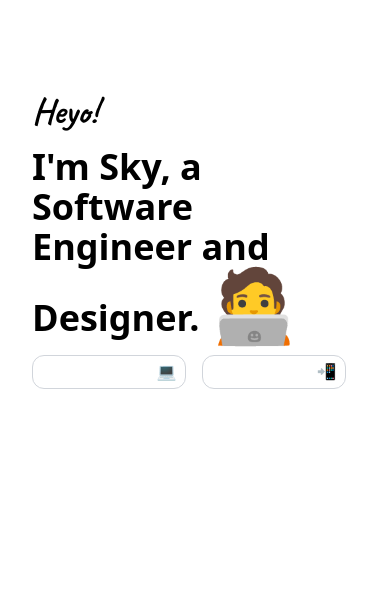
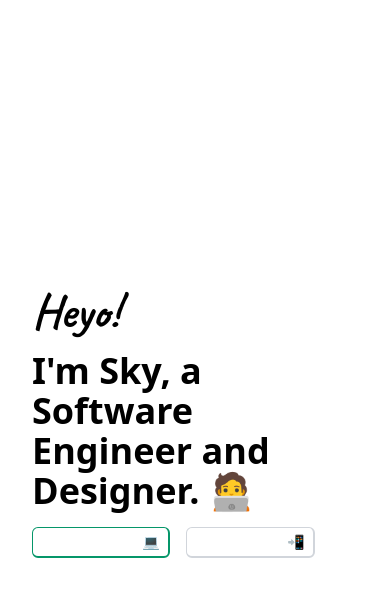
Before and after one commit to skystanoyevitch/sky-portfolio, a React (Create React App) app: page / in a window 390 px wide. Shown: the top 596 px of the page. Built offline with nearby package versions, Linux system fonts and the light colour scheme.

Commit message:
changed fonts and styles

```diff
--- a/src/App.js
+++ b/src/App.js
@@ -13,7 +13,7 @@ import Portfolio from "./Pages/Portfolio/Portfolio";
 // ];
 const App = () => (
   <BrowserRouter>
-    <div className="bg-[#1A1D25]">
+    <div className="bg-[#081734]">
       {/* <Nav navLinks={navLinks} /> */}
       <ScrollToTop />
       <Routes>
--- a/src/Layout/Navigation/Footer.jsx
+++ b/src/Layout/Navigation/Footer.jsx
@@ -8,7 +8,7 @@ import { FooterNav } from "./Components/FooterNav";
 const Footer = () => {
   return (
     <>
-      <footer className="md:p-6 lg:p-8 bg-[#1A1D25]">
+      <footer className="md:p-6 lg:p-8 bg-[#081734]">
         <div className="flex flex-col p-4 w-full h-full justify-center">
           <div className="flex flex-row justify-center">
             <FooterNav />
--- a/src/Pages/Home/Components/Hero.jsx
+++ b/src/Pages/Home/Components/Hero.jsx
@@ -14,22 +14,22 @@ function Hero() {
   }, [navigate]);
 
   return (
-    <div className="w-screen h-120 flex flex-col justify-center md:h-screen">
+    <div className="w-screen h-screen flex flex-col justify-center md:h-screen">
       <div className="lg:h-full">
         <div className="container mx-auto flex flex-col lg:justify-center lg:flex-row p-8 lg:p-8 xl:p-0 lg:h-full">
           <div className="flex flex-col justify-center space-y-4 container mx-auto max-w-sm md:max-w-lg lg:max-w-6xl">
-            <p className="text-4xl md:text-5xl xl:text-8xl font-caveat font-bold text-neutral-300">
+            <p className="text-5xl md:text-6xl xl:text-8xl font-caveat font-bold text-neutral-300">
               Heyo!
             </p>
-            <div className="text-4xl md:text-5xl xl:text-8xl font-sans font-bold text-neutral-300">
+            <div className="text-4xl md:text-6xl xl:text-8xl font-bold text-neutral-300">
               I'm <span className="bg-clip-text text-cyan-500">Sky</span>, a
               Software Engineer and Designer.{" "}
-              <span className="text-7xl">🧑‍💻</span>
+              <span className="md:text-4xl lg:text-7xl">🧑‍💻</span>
             </div>
-            <div className="text-white font-mono flex space-x-4">
+            <div className="text-white text-sm md:text-base font-mono flex space-x-4">
               <a
                 href="/portfolio"
-                className="border rounded-xl py-1 px-2 flex place-items-center space-x-2"
+                className="border-green-600 border border-r-2 border-b-2 rounded-md py-1 px-2 flex place-items-center space-x-2"
               >
                 {/* <FaLaptop /> */}
                 <div>My Projects 💻 </div>
@@ -37,7 +37,7 @@ function Hero() {
               <a
                 href="https://twitter.com/Sky_webdev"
                 target="blank_"
-                className="border rounded-xl py-1 px-2 flex place-items-center space-x-2"
+                className="border border-r-2 border-b-2 border-orange-500 rounded-md py-1 px-2 flex place-items-center space-x-2"
               >
                 {/* <FaXTwitter /> */}
                 <div>Contact Me 📲</div>
--- a/src/Pages/Portfolio/Portfolio.jsx
+++ b/src/Pages/Portfolio/Portfolio.jsx
@@ -1,11 +1,10 @@
 import { allProjects } from "./allProjects";
 
 function Portfolio() {
-
   return (
     <>
       <div className="h-screen text-white flex flex-col justify-center">
-        <div className="h-full py-24 md:pt-0 md:h-1/2 container mx-auto w-80 md:w-full md:max-w-2xl lg:max-w-3xl space-y-16">
+        <div className="h-full py-24 md:pt-0 md:h-1/2 container mx-auto w-80 md:w-full md:max-w-2xl lg:max-w-3xl space-y-8 md:space-y-10">
           <a href="/" className="text-5xl">
             👈
           </a>
@@ -18,41 +17,14 @@ function Portfolio() {
                   className={` transition-all w-80 z-0 md:w-full md:max-w-3xl hover:scale-105 hover:underline hover:underline-offset-8`}
                 >
                   <a
-                    href={project.link} target="blank_"
+                    href={project.link}
+                    target="blank_"
                     className=" w-full flex justify-between items-center"
                   >
-                    <div className="font-caveat text-lg md:text-2xl lg:text-4xl text-neutral-300">
-                      {project.name} 🡽
+                    <div className="font-bold text-2xl md:text-4xl text-neutral-300">
+                      {project.name} <span className="text-cyan-500">🡽</span>
                     </div>
                   </a>
-
-                  {/* {buttonOpen[project.id] && (
-                    <div className="md:max-w-lg m-8">
-                      <p className="text-sm md:text-lg font-poppins mb-4 md:mb-8">
-                        {project.description}
-                      </p>
-                      <a
-                        href={project.link}
-                        target="_blank"
-                        rel="noopener noreferrer"
-                        className="text-sm md:text-md font-poppins bg-clip-text text-transparent bg-gradient-to-r from-cyan-500 via-indigo-500 to-[#e75d48]"
-                      >
-                        See more...
-                      </a>
-                    </div>
-                  )} */}
-
-                  {/* <a href={project.to} target="blank">
-										<div
-											className={`${
-												buttonOpen[project.id]
-													? "h-1/2 md:h-1/2 m-8"
-													: "h-0"
-											} ${
-												project.thumbnail
-											}md:bg-top rounded-md transition-all`}
-										></div>
-									</a> */}
                 </li>
               </ul>
             );
--- a/src/Pages/Portfolio/allProjects.jsx
+++ b/src/Pages/Portfolio/allProjects.jsx
@@ -2,7 +2,7 @@
 
 export const allProjects = [
 	{
-		name: "Robot Shop App",
+		name: "Robot Shop",
 		id: 2,
 		to: "",
 		thumbnail: "bg-robotShop bg-cover bg-center bg-no-repeat",
```
